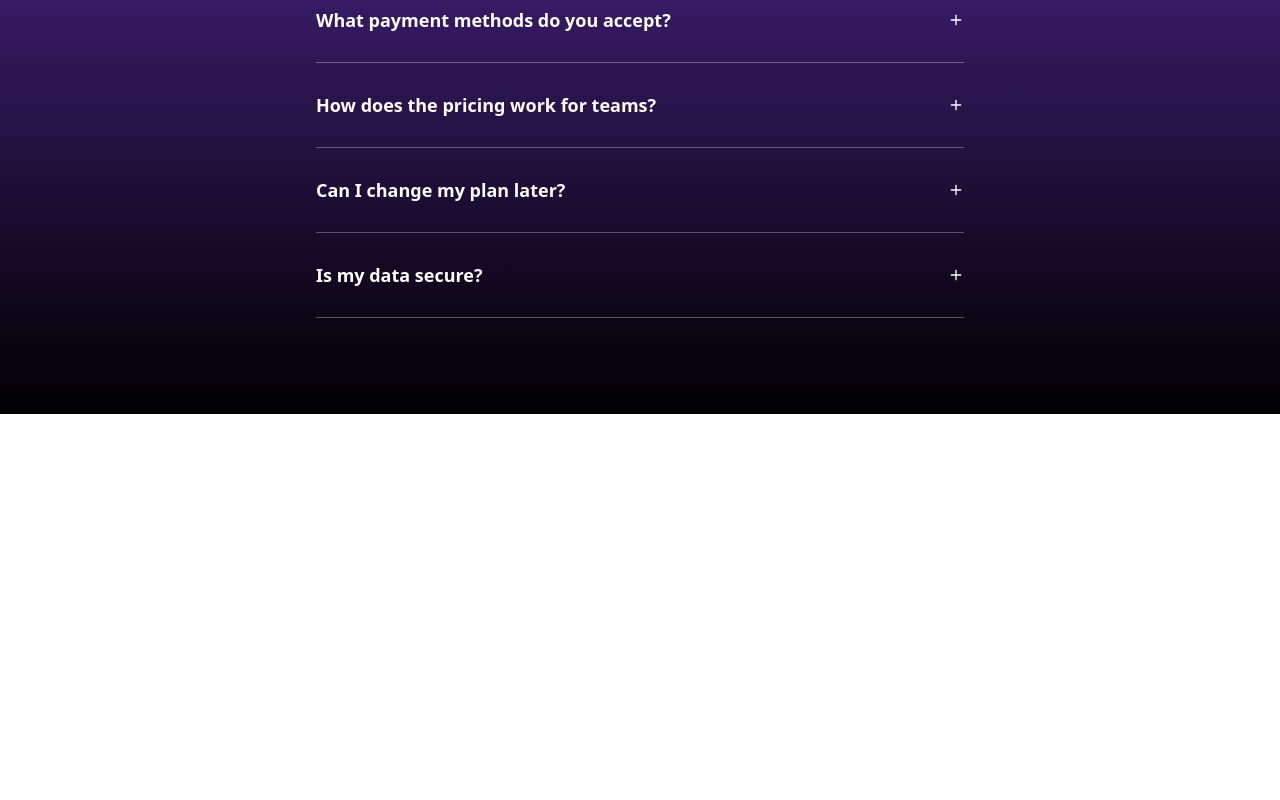
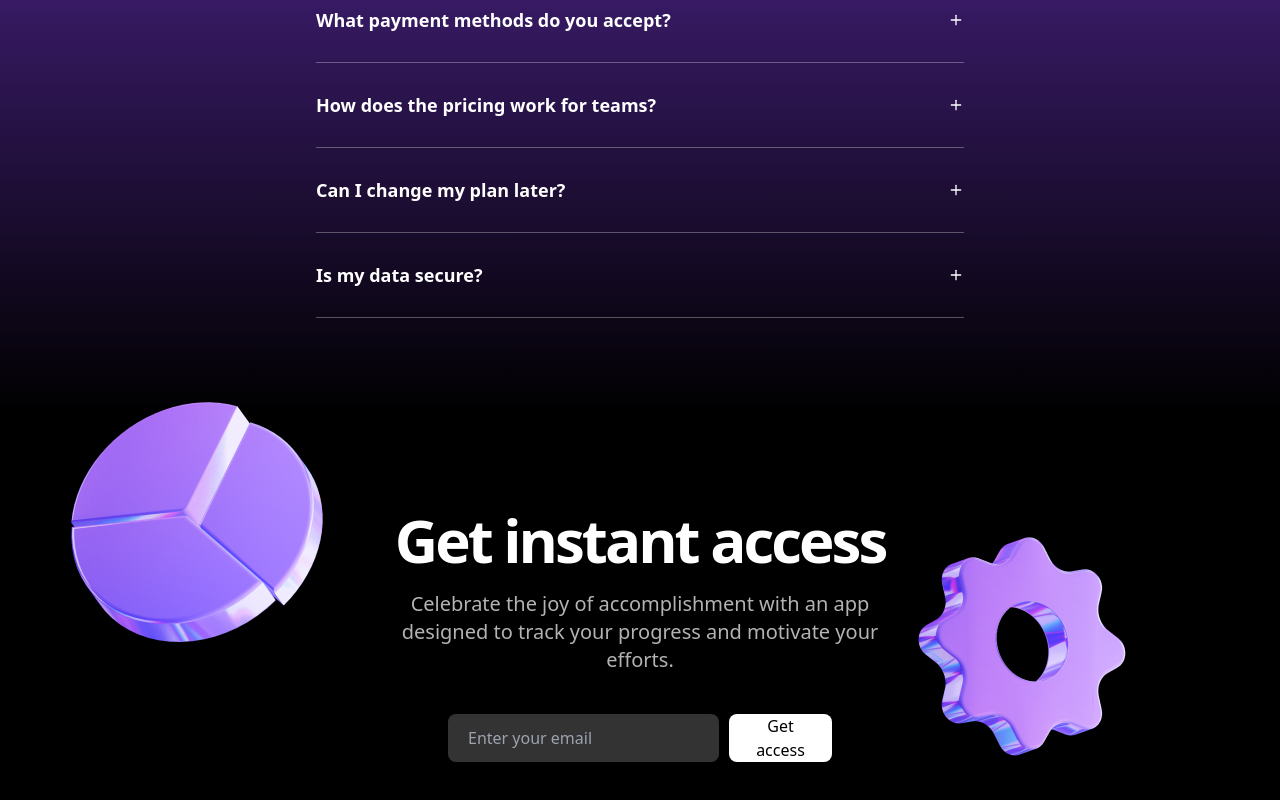
Before and after one commit to Nithinreddy1019/Task-manager---landing-, a Next.js app: page / in a window 1280 px wide. Shown: the part 3176-3976 px from the top of the page. Before the commit the page ends 3590 px from the top, so only its background shows below. Built offline with nearby package versions, Linux system fonts and the light colour scheme.

Commit message:
Calltoaction section

```diff
--- a/app/page.tsx
+++ b/app/page.tsx
@@ -1,4 +1,5 @@
 import { Banner } from "@/components/banner";
+import { CallToAction } from "@/components/call-to-action";
 import { Faqs } from "@/components/faqs";
 import { Features } from "@/components/features";
 import { Hero } from "@/components/hero";
@@ -16,6 +17,7 @@
       <Features />
       <ProductShowcase />
       <Faqs />
+      <CallToAction />
     </>
   );
 }
--- /dev/null
+++ b/components/call-to-action.tsx
@@ -0,0 +1,41 @@
+
+import helixImage from "@/assets/images/helix2.png";
+import emojiStar from "@/assets/images/emojistar.png";
+import Image from "next/image";
+
+
+
+export const CallToAction = () => {
+    return (
+        <div className="bg-black text-white text-center py-[72px] sm:py-24">
+            <div className="container max-w-xl relative">
+                <Image
+                    src={helixImage}
+                    alt="Helix logo"
+                    className="absolute top-6 -right-52"
+                />
+                <Image
+                    src={emojiStar}
+                    alt="styar logo"
+                    className="absolute -top-[120px] right-[calc(100%+24px)]"
+                />
+                <h2 className="font-bold text-5xl sm:text-6xl tracking-tighter">Get instant access</h2>
+                <p className="text-xl mt-5 text-white/70">
+                    Celebrate the joy of accomplishment with an app designed to track your progress and motivate your efforts.
+                </p>
+                <form className="mt-10 flex flex-col sm:flex-row gap-2.5 max-w-sm mx-auto">
+                    <input
+                        className="h-12 bg-white/20 rounded-lg px-5 font-medium placeholder:text-[#9CA3AF] sm:flex-1"
+                        type="email"
+                        placeholder="Enter your email"
+                    />
+                    <button
+                        className="bg-white text-black h-12 rounded-lg px-5"
+                    >
+                        Get access
+                    </button>
+                </form>
+            </div>
+        </div>
+    )
+}
```
